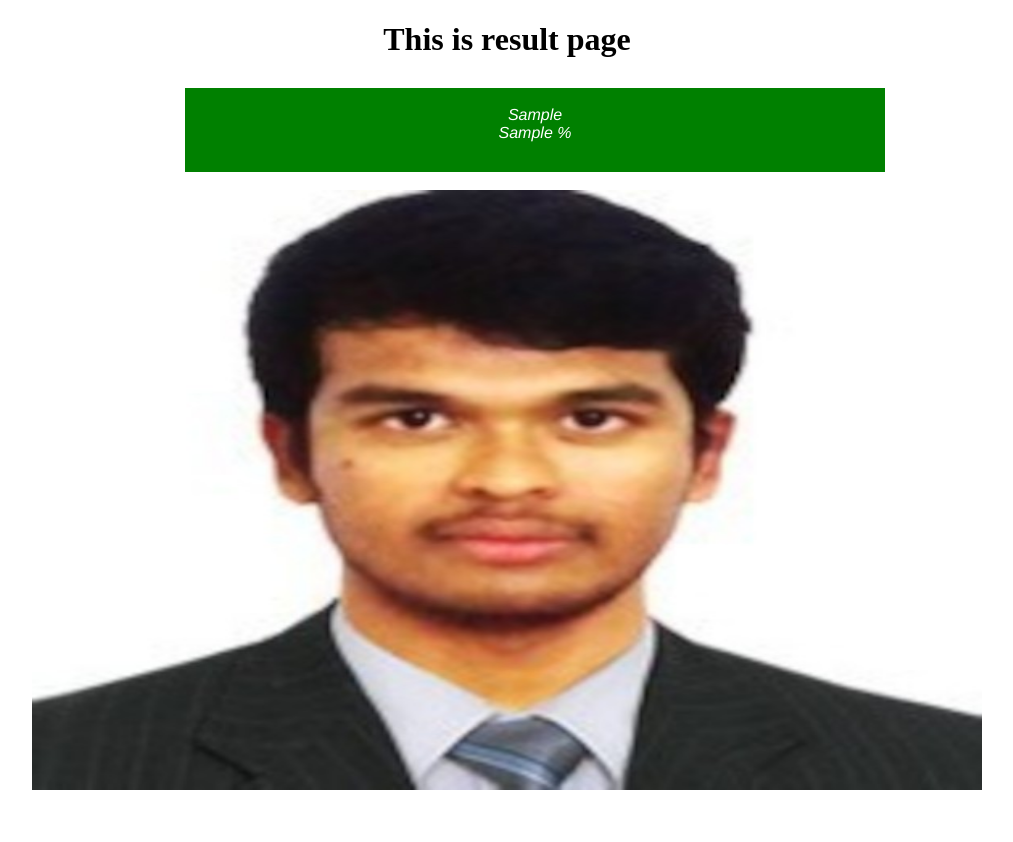
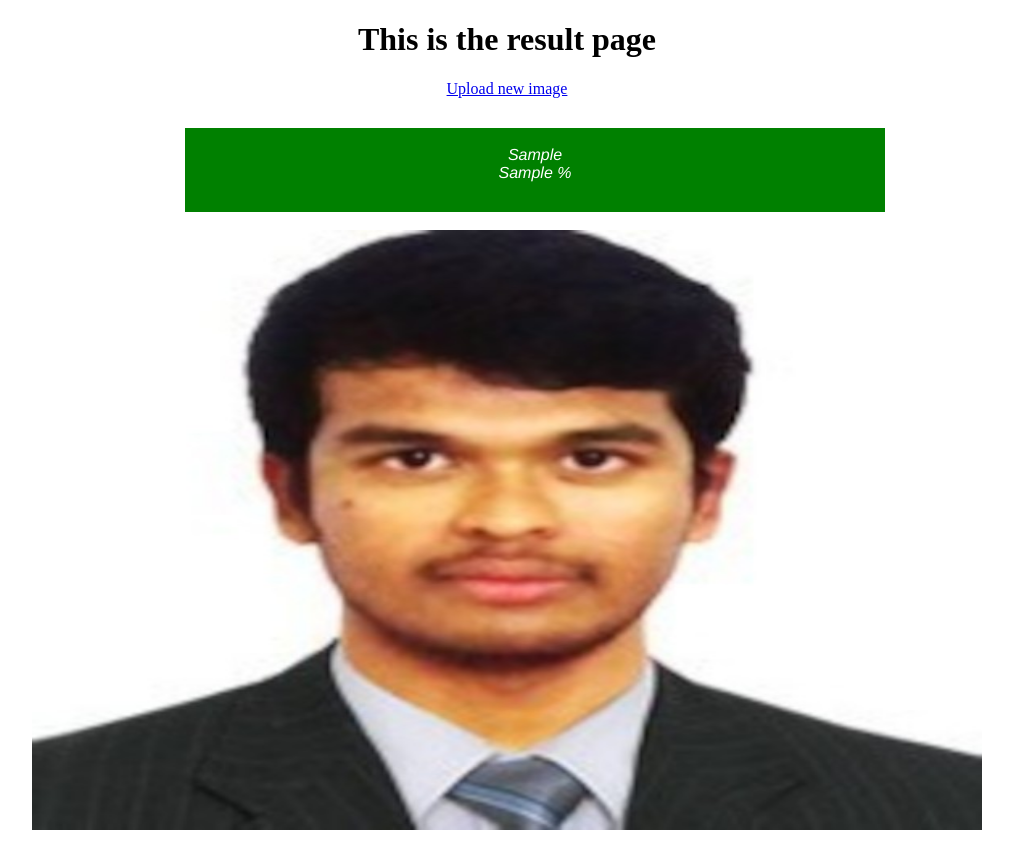
Before and after one commit to manohjRM/ObjectIdentification, a Django app: template templates/result.html in a window 1280 px wide. Shown: the whole page, without its empty margins (133-1146 px from the left). Before the commit the page ends 790 px from the top, so only its background shows below. Run offline with Django 3.2, Linux system fonts and the light colour scheme; the template is opened without the code that fills it: most values are stand-ins (such as "Sample title", 1, 10 or a date in 2020).

Commit message:
html update

```diff
--- a/ObjectIdentity/urls.py
+++ b/ObjectIdentity/urls.py
@@ -23,5 +23,5 @@ from django.conf.urls.static import static
 
 urlpatterns = [
     path('admin/', admin.site.urls),
-    path('upload/', include('imgUpload.urls'))
+    path('', include('imgUpload.urls'))
 ]+ static(settings.STATIC_URL, document_root=settings.STATIC_ROOT)
--- a/templates/result.html
+++ b/templates/result.html
@@ -25,8 +25,9 @@
         }
     </style>
 </head>
-<body>
-    <h1 style="text-align: center;">This is result page</h1>
+<body style="text-align: center;">
+    <h1 style="text-align: center;">This is the result page</h1>
+    <a href="{% url 'home' %}">Upload new image</a>
     <div class="container">
         {% load static%}
 
```
